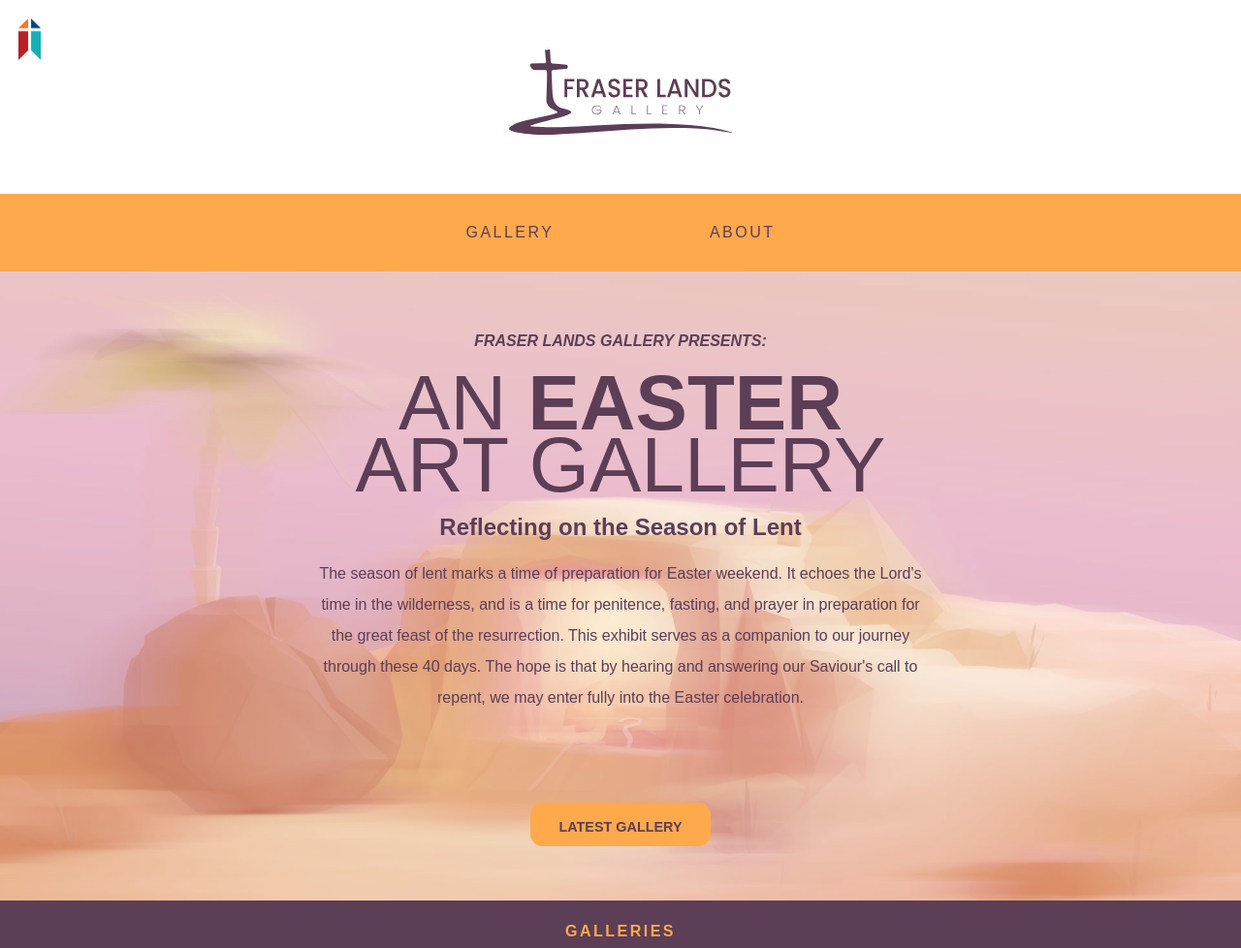
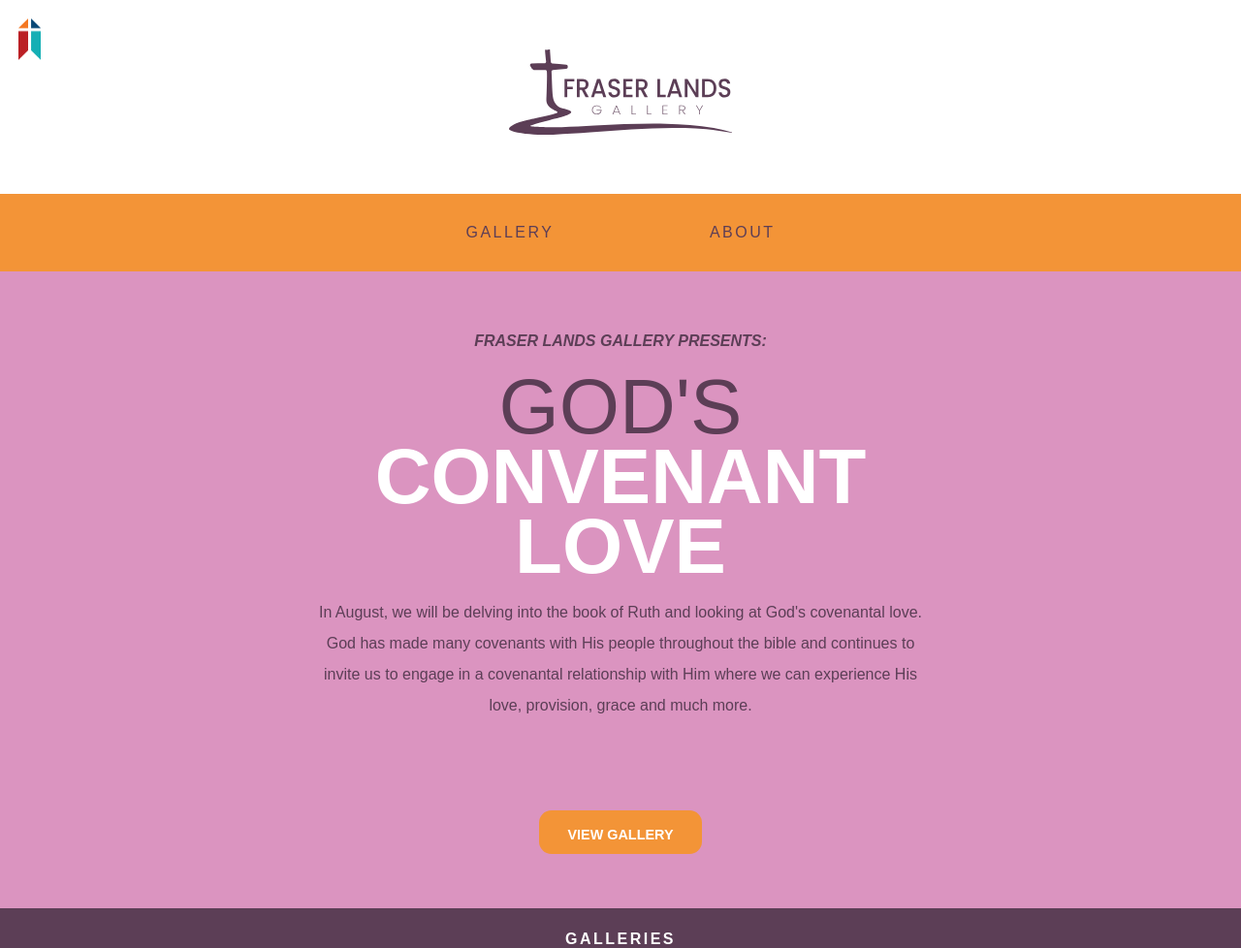
Before and after one commit to carissas086/flg, a PHP site: page / in a window 1280 px wide. Shown: the top 978 px of the page at 97% size. Run offline with PHP 8.4, Linux system fonts and the light colour scheme; some libraries are stand-ins or nearby versions; some web fonts are replaced.

Commit message:
aug23 base setup...
sans gallery pieces setup, just the functionality and such

```diff
--- a/filters.php
+++ b/filters.php
@@ -15,6 +15,12 @@
                 onclick="setCSS('easter23');"
                 id="filter-easter23">
                 Easter 2023
+            </li>
+            <li
+                data-filter=".g-aug23"
+                onclick="setCSS('aug23');"
+                id="filter-aug23">
+                August 2023
             </li>
 
         </ul>
--- /dev/null
+++ b/galleries/aug23/aug23grid.php
@@ -0,0 +1,6 @@
+<section class="grid">
+
+    <!-- ==== TAG## GALLERY ARTWORKS ==== -->
+        <?php include __DIR__ . '/easter23artwork/easter2324.php'; ?>
+
+</section>
--- /dev/null
+++ b/galleries/aug23/aug23head.php
@@ -0,0 +1,18 @@
+
+<section class="intro is-flex flex-centers aug23-intro-img visually-hidden" id="aug23">
+    <div class="gallery-header is-flex flex-centers aug23-header">
+        <h4 class="head-font">Fraser Lands Gallery Presents:</h4>
+        <h1 class="aug23-title">God's</br><span class="bold">Convenant Love</span></h1>
+        <!-- <h3>THEME</h3> -->
+        <p>In August, we will be delving into the book of Ruth and looking at God's covenantal love. God has made many covenants with His people throughout the bible and continues to invite us to engage in a covenantal relationship with Him where we can experience His love, provision, grace and much more.</p>
+        <!-- <div class="verse-box">
+            <p class="verse"><sup>12 </sup>This is a tester verse paragraph, because I imagine this will happen.</p>
+            <p class="verse"><sup>13 </sup>Greator love has no one than this: to lay down one's life for one's friends.</p>
+            <p class="ref">John 15:13 [NIV]</p>
+            <p>Coming February 22, 2023</p>
+        </div> -->
+    </div>
+    <a class="button latest" data-filter-group="reset">
+        <p>View Gallery</p>
+    </a>
+</section>
--- a/galleries/galleryspecstyles.php
+++ b/galleries/galleryspecstyles.php
@@ -1 +1 @@
-<link rel="stylesheet" href="styles/gallery-styles/easter23.css" id="gal-css">
+<link rel="stylesheet" href="styles/gallery-styles/aug23.css" id="gal-css">
--- a/index.php
+++ b/index.php
@@ -36,6 +36,7 @@
 
             <!-- ==== LANDING SECTION  |  /galleries/TAG/TAGhead.php==== -->
             <section id="landing">
+                <?php include __DIR__ . '/galleries/aug23/aug23head.php'; ?>
                 <?php include __DIR__ . '/galleries/easter23/easter23head.php'; ?>
                 <?php include __DIR__ . '/galleries/christmas22/christmas22head.php'; ?>
             </section>
@@ -52,6 +53,7 @@
 
                             <!-- ==== ISOTOPE/GALLERY GRID  |  /galleries/TAG/TAG##grid.php -->
                                 <section class="grid">
+                                    <?php // include __DIR__ . '/galleries/aug23/aug23grid.php'; ?>
                                     <?php include __DIR__ . '/galleries/easter23/easter23grid.php'; ?>
                                     <?php include __DIR__ . '/galleries/christmas22/christmas22grid.php'; ?>
                                 </section>
--- a/scripts/functions.js
+++ b/scripts/functions.js
@@ -2,9 +2,9 @@
 
 	var logoFile	= "FLC-logo-cut",
 		logocolour	= "#5c3e56",
-		galleryMax	= "34",				// set for easter23
-		currGal		= "easter23",
-		latestGal	= "easter23";
+		galleryMax	= "48",				// tentatively set for aug23
+		currGal		= "aug23",
+		latestGal	= "aug23";
 
 // =====================
 // ======== FIN ========
@@ -106,6 +106,8 @@ $(document).ready(function() {
 					exSetGal('christmas22');
 				} else if (trackId >= 24 && trackId <= 34) {
 					exSetGal('easter23');
+				} else if (trackId >= 35 && trackId <= 48) {
+					exSetGal('aug23');
 				} else {
 					return;
 				}
@@ -118,7 +120,7 @@ $(document).ready(function() {
 						filter: filterValue,
 					});
 					$("#gal-list").find('.is-selected').removeClass('is-selected');
-					$("#gal-list").find('#filter-christmas22').addClass('is-selected');
+					$("#gal-list").find('#filter-' + galTag).addClass('is-selected');
 				}
 
 		};
--- a/scripts/openscripts.js
+++ b/scripts/openscripts.js
@@ -2,6 +2,7 @@
 
     var logochristmas22 = "#182945",
         logoeaster23    = "#5c3e56";
+        logoaug23    = "#f39437";
 
     function setCSS(tag) {
         var galStyle        = document.querySelector("#gal-css"),
--- /dev/null
+++ b/styles/gallery-styles/aug23.css
@@ -0,0 +1,142 @@
+/*
+
+COPIED OVER, NOT CLEANED UP
+
+Gallery Head Styles
+.aug23-intro-img > sets background image through background-image: url(../../images/.jpg);
+.aug23-header > general header font
+.aug23-title > title font
+
+Entry Styles
+.aug23-header > sets title h3
+.aug23-byline > sets biobox name
+
+*/
+
+
+
+
+
+
+/* ==== God's Covenant Love EXHIBIT
+    orange:             #f39437;
+    pink:               #db94c0;
+        dark purple:    #5c3e56;
+    white:              #ffffff;
+
+    font:       poppins, sans-serif;
+==== */
+
+/* ==== LANDING BACKGROUND IMG ==== */
+.aug23-intro-img {
+    /* background-image: url(../../images/easter23_banner-wh.jpg); */
+    background-position: center bottom;
+    background-size: cover;
+    background-repeat: no-repeat;
+    background-blend-mode: screen;
+    background-color: #db94c0;
+}
+
+/* ==== TYPOGRAPHY ==== */
+.aug23-title {
+    font-family: poppins, sans-serif;
+    font-weight: 400;
+    font-size: 3.25rem;
+
+    line-height: 4.5rem;
+    padding: 0 2vw;
+}
+    @media (min-width: 687px) {
+        .aug23-title {
+            font-size: 5rem;
+
+        }
+    }
+
+.aug23-header {
+    text-transform: uppercase;
+    text-align: center;
+}
+
+.aug23-header h3 {
+    text-transform: none;
+}
+
+.aug23-header p {
+    text-transform: none;
+    font-weight: 500;
+}
+
+.flg29-ref {
+    font-size: .85rem;
+    text-align: left;
+    margin-bottom: 0;
+    font-weight: 100;
+}
+
+.flg29-foot {
+    padding-top: 0;
+}
+
+.flg29-bold {
+    font-weight: 500;
+}
+
+.flg29-ref .superref {
+    font-size: .55rem;
+}
+
+.flg29-indent {
+    margin-left: .59rem;
+}
+
+.flg29-indent-dub {
+    margin-left: .69rem;
+}
+
+.flg29-med {
+    margin-top: 4vh;
+}
+
+.flg24-verse {
+    margin-bottom: .75rem;
+}
+
+/* ==== TEXT COLOURS ==== */
+.hyperlink, .bold, .gal-filter li:hover, .is-selected, .byline, .medium, .about-text h3 {
+    color: #ffffff;
+}
+
+p, .button p, .button a, .gal-filter, .gal-select, #toplink, .hyperlink:hover, .social a:hover, .insta-call, .aside-header {
+    color: #ffffff;
+}
+
+.gn a, .aug23-title, .aug23-header, .aug23-header p, .button:hover p, .aug23-verse-box p, .land-ack p, .about-text p {
+    color: #5c3e56;
+}
+
+/* ==== BACKGROUND COLOURS ==== */
+#top-gn, .button {
+    background-color: #f39437;
+}
+
+#galleryhd, .footer, .pullout-panel {
+    background-color: #5c3e56;
+}
+
+/* ==== BORDER COLOURS ==== */
+.mediums-list, .fil-medium {
+    border-color: #f39437;
+}
+
+.button:hover {
+    border: #5c3e56 solid 4px;
+}
+
+hr {
+    border: #f39437 solid .25px;
+}
+
+#flg29-end {
+    border: #f39437 solid .25px;
+}
```
Also changed, not shown: galleries/aug23/aug23artwork/aug2335.php (added, +41 -0 lines).
